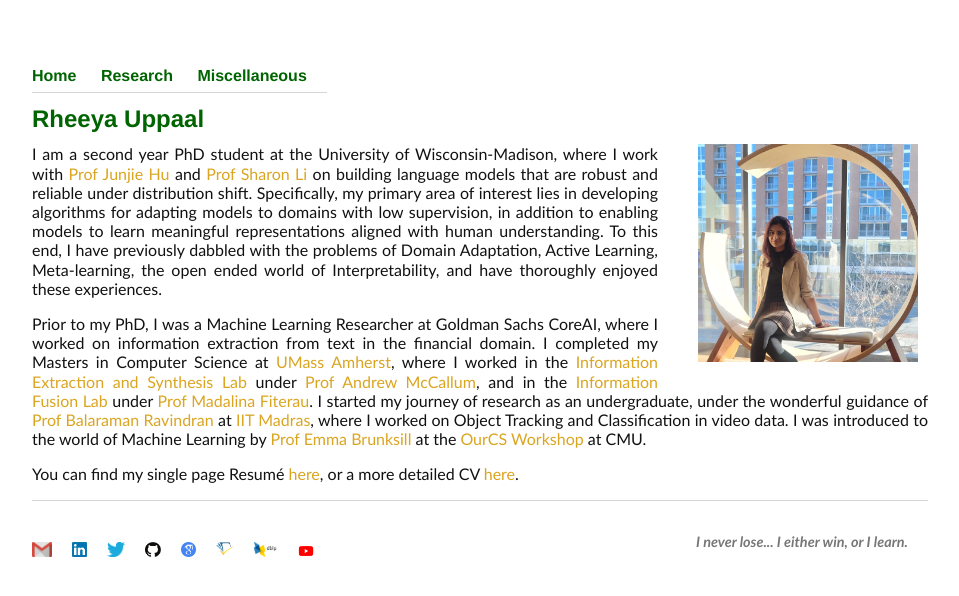
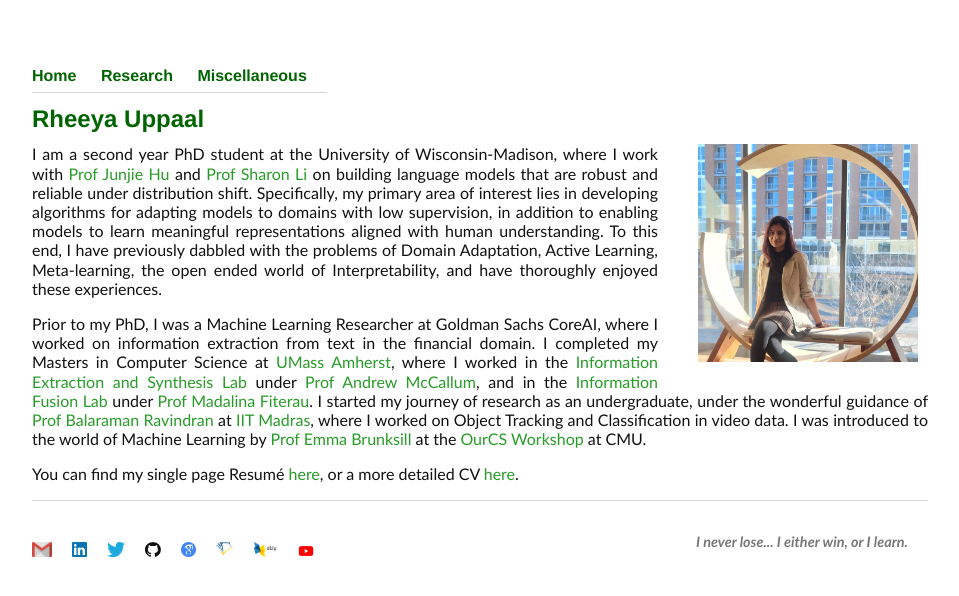
Before and after one commit to Uppaal/Uppaal.github.io, a Jekyll site: the page built from index.html, in a window 1280 px wide. Shown: the top 596 px of the page, without its empty margins (160-1119 px from the left). Built offline with Jekyll 4.4.1, drawn with Linux system fonts in a browser that asks for light colours.

Commit message:
Update main.css

```diff
--- a/css/main.css
+++ b/css/main.css
@@ -1,6 +1,7 @@
 /*Dark Red - #8B0000 - UW Madison colour; Good for headings, avg for links*/
 /*Dark Magenta - #8B008B - OK for headings, bad for links*/
 /*Dark green - #006400 - Good for headings, bad for links*/
+/* Lighter, brighter green for links: 289c28 */
 /*Dark Blue - #00008B - OK for headings, bad for links*/
 
 /*Dark Goldenrod - #B8860B*/
@@ -14,7 +15,7 @@
 :root {
     --main-bg-color: #FFFFFF; /*white*/
     --heading-color: #006400;
-    --link-color: #DAA520;
+    --link-color: #289c28;
     --font-color: #111;  /*111 is darkest black and 999 is lightest*/
     --footer-font-color:#777
 }
@@ -30,11 +31,6 @@ body {
 }
 
 div{display:inline-block}
-
-.heading{color: var(--heading-color) !important;}
-.heading-link {
-  color: var(--heading-color) !important; /* Use the heading color for these words */
-}
 
 footer {border-top: 1px solid #d5d5d5; font-size: 0.9em; color: var(--footer-font-color)}
 
```
